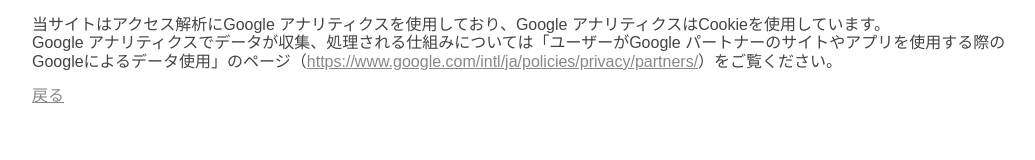
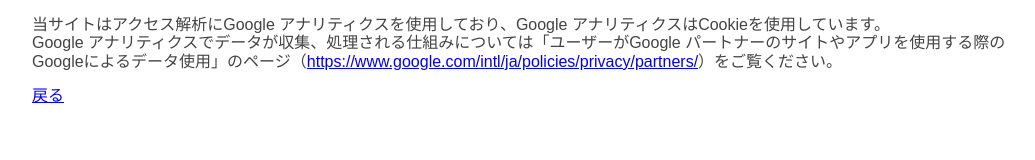
Before and after one commit to Gurrium/tcx-to-altitude-image, a plain HTML site: page privacy_policy.html in a window 1280 px wide. Shown: the whole page, without its empty margins (96-1131 px from the left). Drawn offline with nearby package versions, Linux system fonts and the light colour scheme.

Commit message:
fix style

```diff
--- a/style.css
+++ b/style.css
@@ -7,7 +7,7 @@
     color: #444
 }
 
-body a {
+footer a {
     color: #888
 }
 
```
